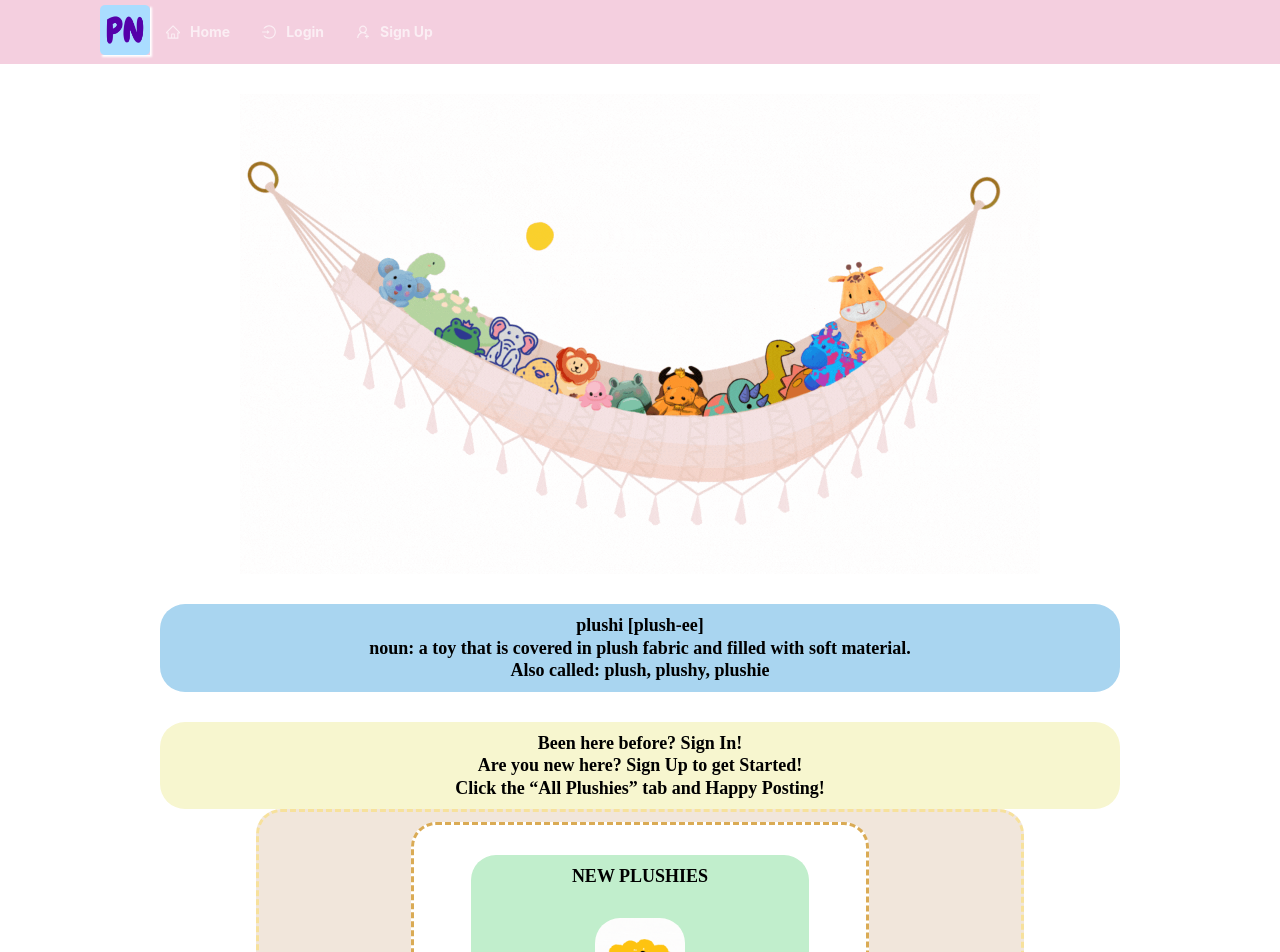
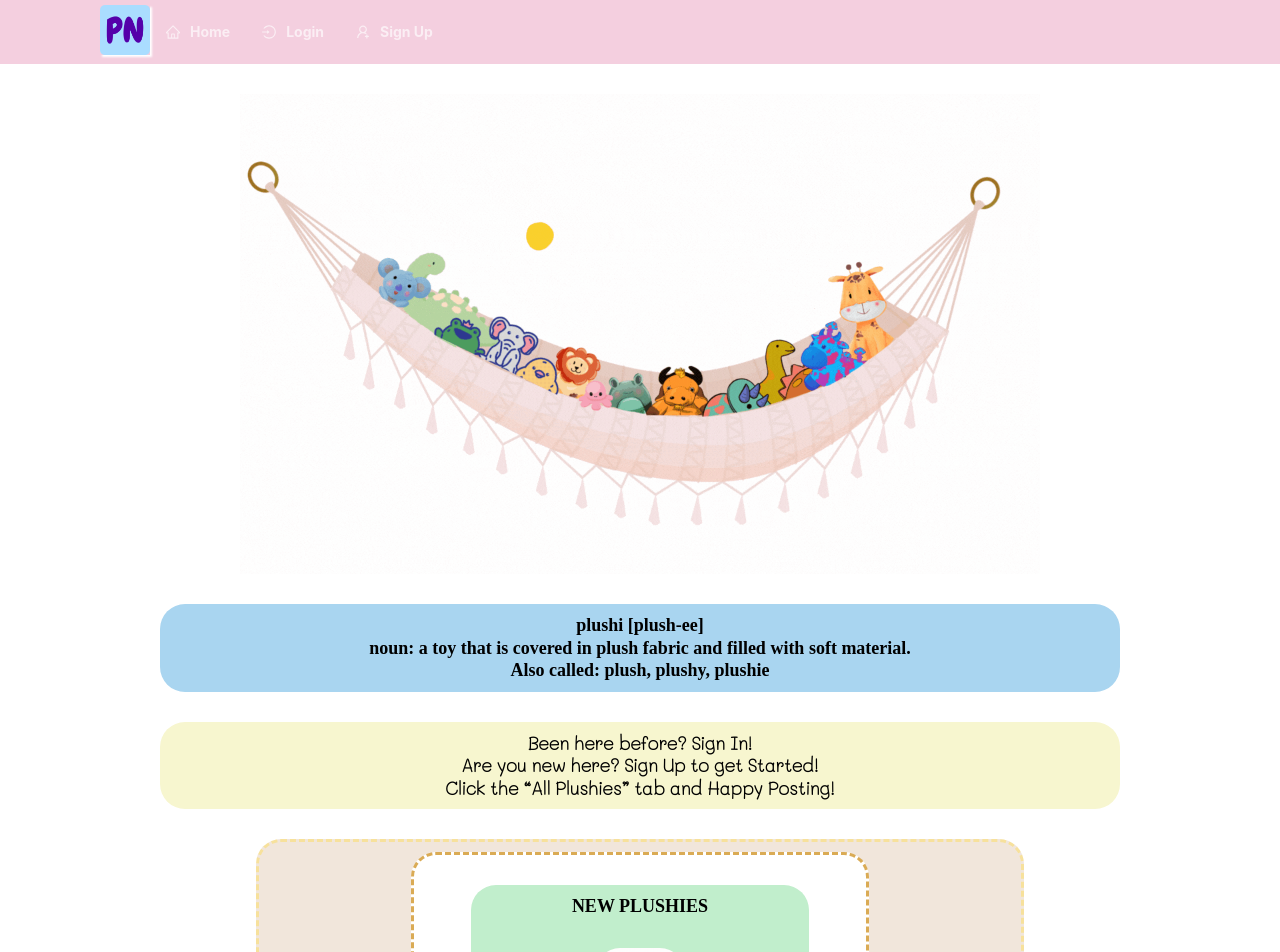
Before and after one commit to hfrancis7/PlushiNet, a React (Create React App) app in the folder client/: page / in a window 1280 px wide. Shown: the top 952 px of the page. Built offline with nearby package versions, Linux system fonts and the light colour scheme; a web font is replaced by a local one.

Commit message:
finished styling

```diff
--- a/client/src/index.css
+++ b/client/src/index.css
@@ -262,7 +262,9 @@ textarea {
 }
 
 .directions{
+  font-family: 'Mali', cursive;
   background-color: #f7f6cf;
+  margin-bottom: 30px;
 }
 
 .flex-row {
```
